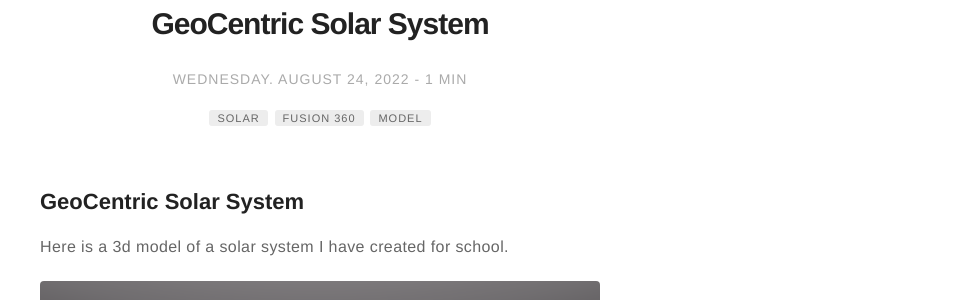
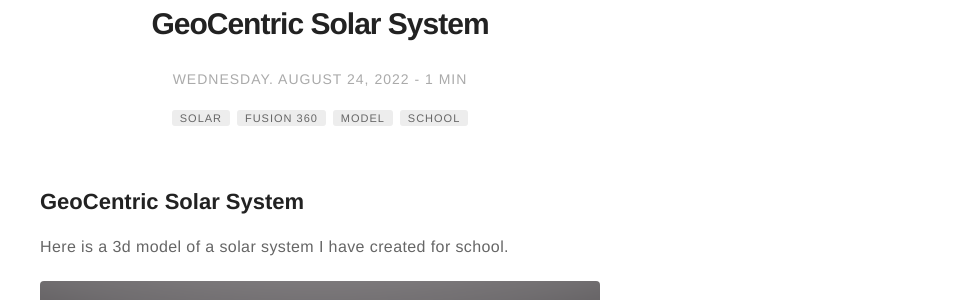
Before and after one commit to alekthegenius/alekthegenius.github.io, a Jekyll site: the page built from _posts/2022-8-24-Solar-System.md, in a window 1280 px wide. Shown: the part 258-558 px from the top of the page, without its empty margins (320-1280 px from the left). Built offline with Jekyll 4.4.1, drawn with Linux system fonts in a browser that asks for light colours; nearby versions of some CDN libraries.

Commit message:
Update 2022-8-24-Solar-System.md

```diff
--- a/_posts/2022-8-24-Solar-System.md
+++ b/_posts/2022-8-24-Solar-System.md
@@ -8,6 +8,7 @@ tag:
 - Solar
 - Fusion 360
 - Model
+- School
 category: blog
 author: Alek V.
 description: Created a GeoCentric Solar System
```
